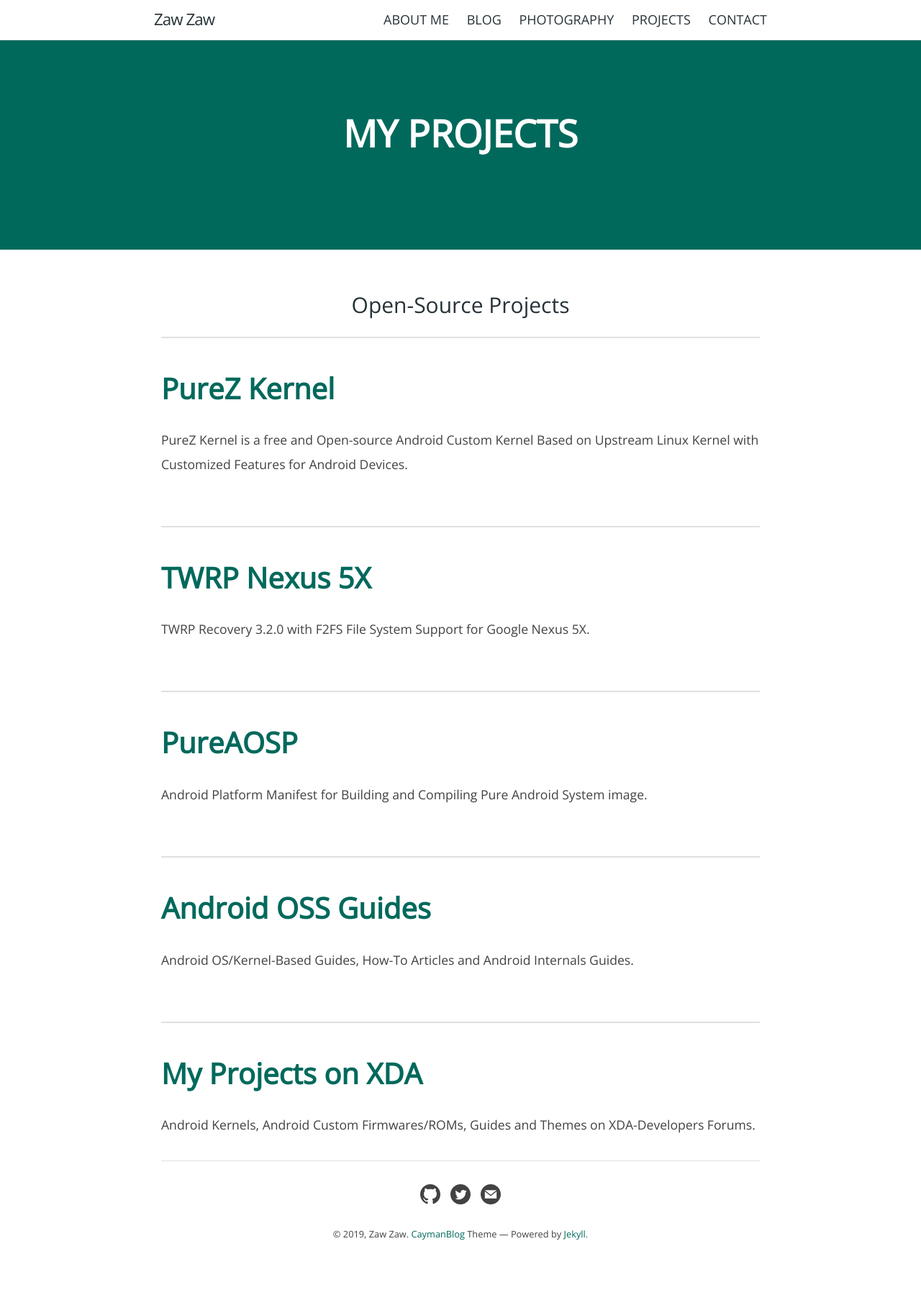
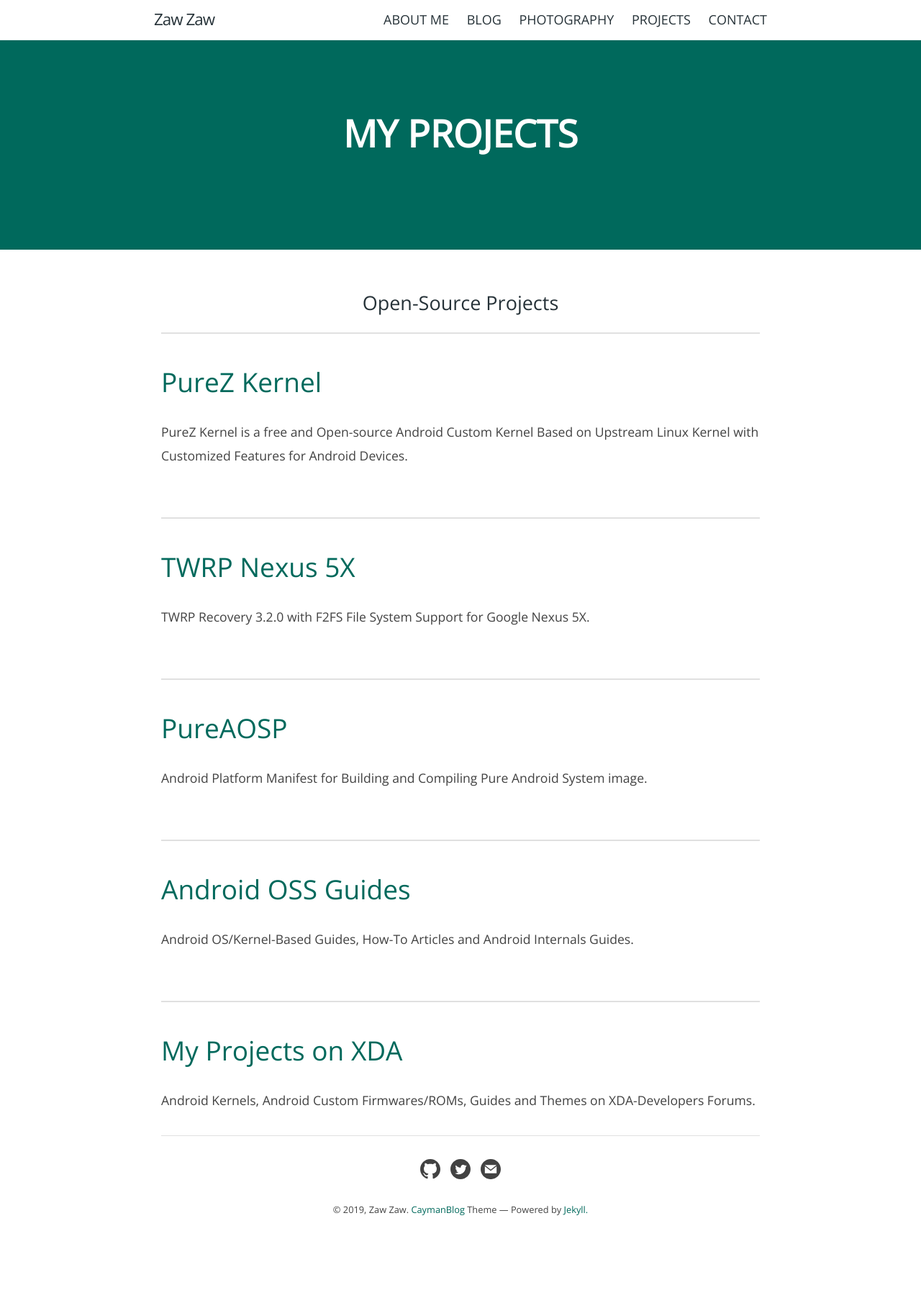
Before and after one commit to zawzaww/zawzaww.github.io, a Jekyll site: the page built from projects.md, in a window 1280 px wide. Shown: the whole page at 72% size. Built offline with Jekyll 4.4.1, drawn with Linux system fonts in a browser that asks for light colours; after the commit the page ends 1759 px from its top, so only the background shows below that.

Commit message:
_sass: projects: Update header font sizes and projects page
Signed-off-by: Zaw Zaw <zawzthein@outlook.com>

```diff
--- a/_sass/blog/_layout.scss
+++ b/_sass/blog/_layout.scss
@@ -138,6 +138,6 @@
 
 .post-link {
   display: block;
-  font-size: 45px;
+  font-size: 47px;
   font-weight: 600;
 }
--- a/_sass/jekyll-theme-cayman-blog.scss
+++ b/_sass/jekyll-theme-cayman-blog.scss
@@ -122,7 +122,7 @@
 .project-name {
   margin-top: 0;
   font-family: "Open Sans", "Helvetica Neue", Helvetica, Arial, sans-serif;
-  font-size:  45px;
+  font-size:  47px;
   font-weight: 600;
   margin-bottom: 0.1rem;
 
--- a/_sass/normalize.scss
+++ b/_sass/normalize.scss
@@ -133,12 +133,14 @@
  */
 
 h1 {
-  font-size: 40px;
+  font-size: 37px;
+  font-weight: 600;
   margin: 0.67em 0;
 }
 
 h2 {
-  font-size: 30px;
+  font-size: 27px;
+  font-weight: 600;
 }
 
 /**
--- a/projects.md
+++ b/projects.md
@@ -8,29 +8,29 @@
 
 ---
 
-<h1><a href="https://zawzaww.github.io/projects/purez-kernel"><b>PureZ Kernel</b></a></h1>
+<h1><a href="https://zawzaww.github.io/projects/purez-kernel">PureZ Kernel</a></h1>
 <p>PureZ Kernel is a free and Open-source Android Custom Kernel Based on Upstream Linux Kernel with Customized Features for Android Devices.</p>
 <br>
 
 ---
 
-<h1><a href="https://zawzaww.github.io/projects/twrp-recovery-bullhead"><b>TWRP Nexus 5X</b></a></h1>
+<h1><a href="https://zawzaww.github.io/projects/twrp-recovery-bullhead">TWRP Nexus 5X</a></h1>
 <p>TWRP Recovery 3.2.0 with F2FS File System Support for Google Nexus 5X.</p>
 <br>
 
 ---
 
-<h1><a href="https://github.com/zawzaww/aosp-android"><b>PureAOSP</b></a></h1>
+<h1><a href="https://github.com/zawzaww/aosp-android">PureAOSP</a></h1>
 <p>Android Platform Manifest for Building and Compiling Pure Android System image.</p>
 <br>
 
 ---
 
-<h1><a href="https://zawzaww.github.io/projects/androidoss-guides"><b>Android OSS Guides</b></a></h1>
+<h1><a href="https://zawzaww.github.io/projects/androidoss-guides">Android OSS Guides</a></h1>
 <p>Android OS/Kernel-Based Guides, How-To Articles and Android Internals Guides.</p>
 <br>
 
 ---
 
-<h1><a href="https://zawzaww.github.io/projects/xda-threads-works"><b>My Projects on XDA</b></a></h1>
+<h1><a href="https://zawzaww.github.io/projects/xda-threads-works">My Projects on XDA</a></h1>
 <p>Android Kernels, Android Custom Firmwares/ROMs, Guides and Themes on XDA-Developers Forums.</p>
```
